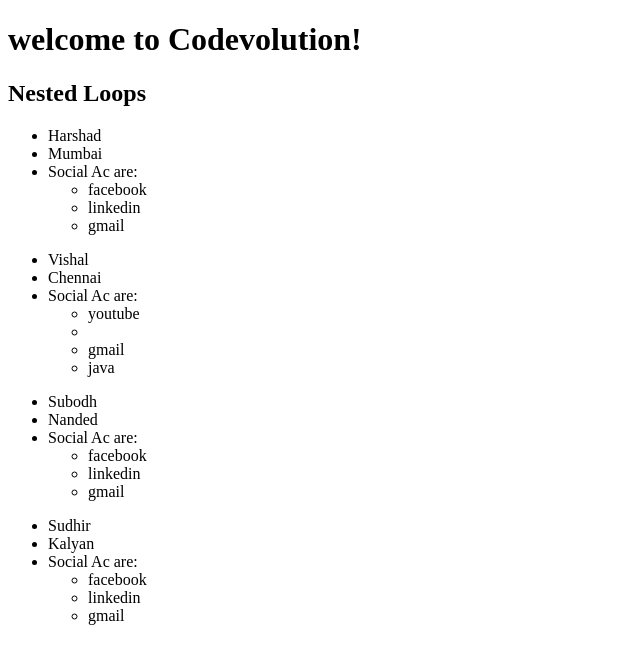
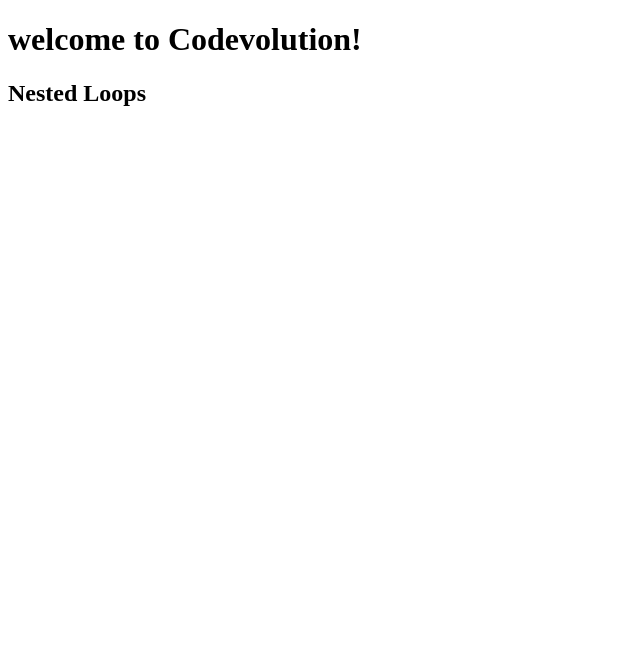
Before and after one commit to harsh538/hello-world, an Angular app: page / in a window 1280 px wide. Shown: the top 664 px of the page, without its empty margins (0-640 px from the left). Built offline with nearby package versions, Linux system fonts and the light colour scheme.

Commit message:
second commit

```diff
--- a/src/app/button-click/button-click.component.html
+++ b/src/app/button-click/button-click.component.html
@@ -1,10 +1 @@
 <h2>{{title}}</h2>
-
-<ul *ngFor="let i of users">
-        <li>{{i.name}}</li>
-        <li>{{i.city}}</li>
-        <li>Social Ac are:</li>
-        <ul *ngFor="let hg of i.socialAc">
-            <li>{{hg}}</li>
-        </ul>
-</ul>
```
